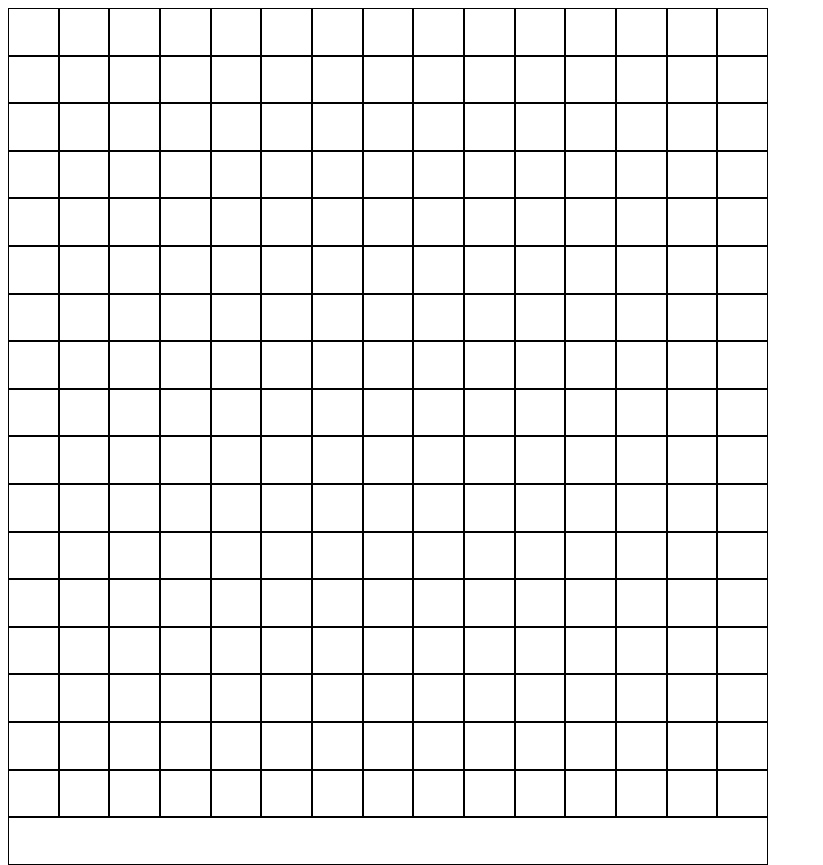
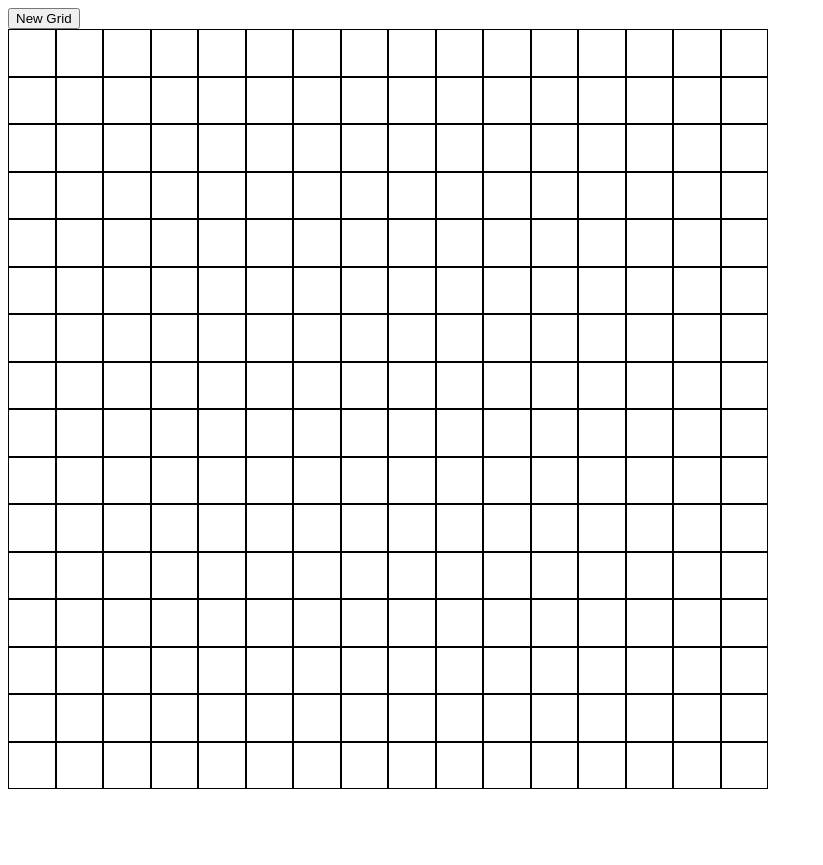
Before and after one commit to AnselOngMJ/odin-etch-a-sketch, a plain HTML site: page index.html in a window 1280 px wide. Shown: the whole page, without its empty margins (0-823 px from the left). After the commit the page ends 800 px from the top, so only its background shows below. Drawn offline with Linux system fonts and the light colour scheme.

Commit message:
Create function to customise grid size

```diff
--- a/index.html
+++ b/index.html
@@ -8,6 +8,7 @@
     <script src="script.js" defer></script>
 </head>
 <body>
+    <button>New Grid</button>
     <div id="container">
 
     </div>
--- a/script.js
+++ b/script.js
@@ -1,9 +1,26 @@
 const container = document.querySelector('#container');
-for (let i = 0; i < 16 * 16; i++) {
+
+function createGrid(size) {
+    const percentage = 100 / size;
+    console.log(percentage)
+    for (let i = 0; i < size * size; i++) {
         const square = document.createElement('div');
         square.className = 'square';
         container.append(square);
         square.addEventListener('mouseover', () => {
             square.style.backgroundColor = 'black';
         });
+        square.style.flex = `1 0 ${percentage}%`;
+        square.style.height = `${percentage}%`;
     }
+}
+
+const button = document.querySelector('button');
+button.addEventListener('click', () => {
+    let size = prompt('Number of squares per side: ');
+    size = Math.min(size, 100);
+    container.innerHTML = '';
+    createGrid(size);
+})
+
+createGrid(16);
--- a/style.css
+++ b/style.css
@@ -1,3 +1,7 @@
+* {
+    box-sizing: border-box;
+}
+
 #container {
     display: flex;
     flex-wrap: wrap;
@@ -6,7 +10,5 @@
 }
 
 .square {
-    flex: 1 0 6%;
     border: 1px solid black;
-    height: 6%;
 }
```
Lines whose indentation alone changed are shown as unchanged.
